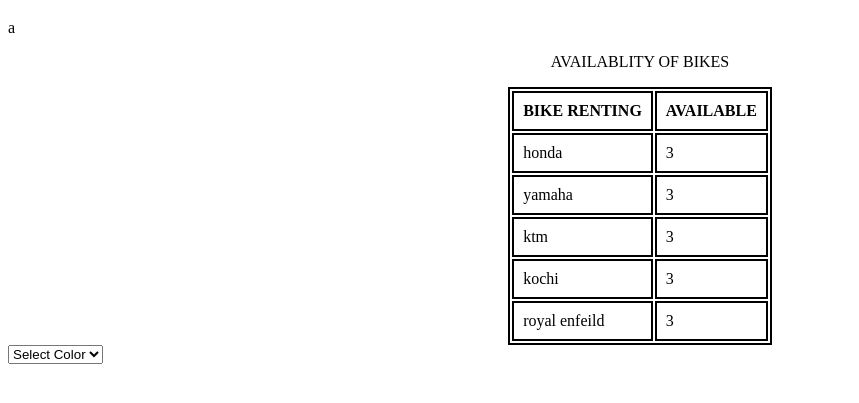
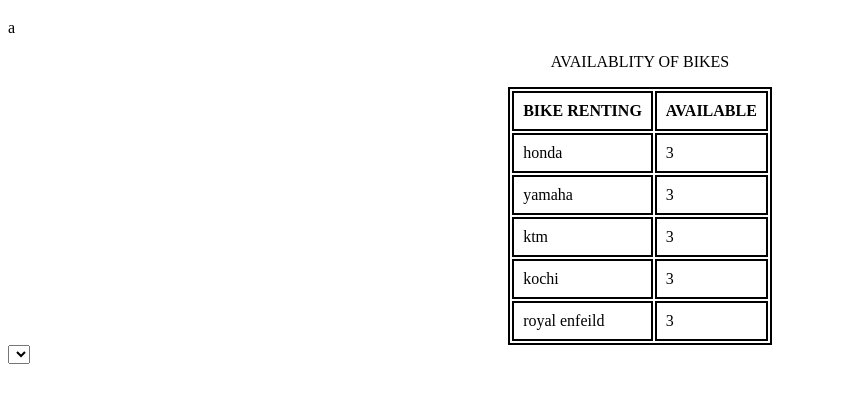
Before and after one commit to anandhu6970/do, a plain HTML site: page index.html in a window 1280 px wide. Shown: the part 61-464 px from the top of the page, without its empty margins (0-859 px from the left). Drawn offline with Linux system fonts and the light colour scheme.

Commit message:
Update index.html

```diff
--- a/index.html
+++ b/index.html
@@ -19,10 +19,7 @@
 <p id='showtrc'></p>
 <table id="demo"></table>
 <select id="dem" onchange="show()">
-        <option value="Select Color">Select Color</option>
-        <option value="yellow">Yellow</option>
-        <option value="pink">Pink</option>
-        <option value="orange">Orange</option>
+
     </select>
 <script>
 var x,xmlhttp,xmlDoc
```
